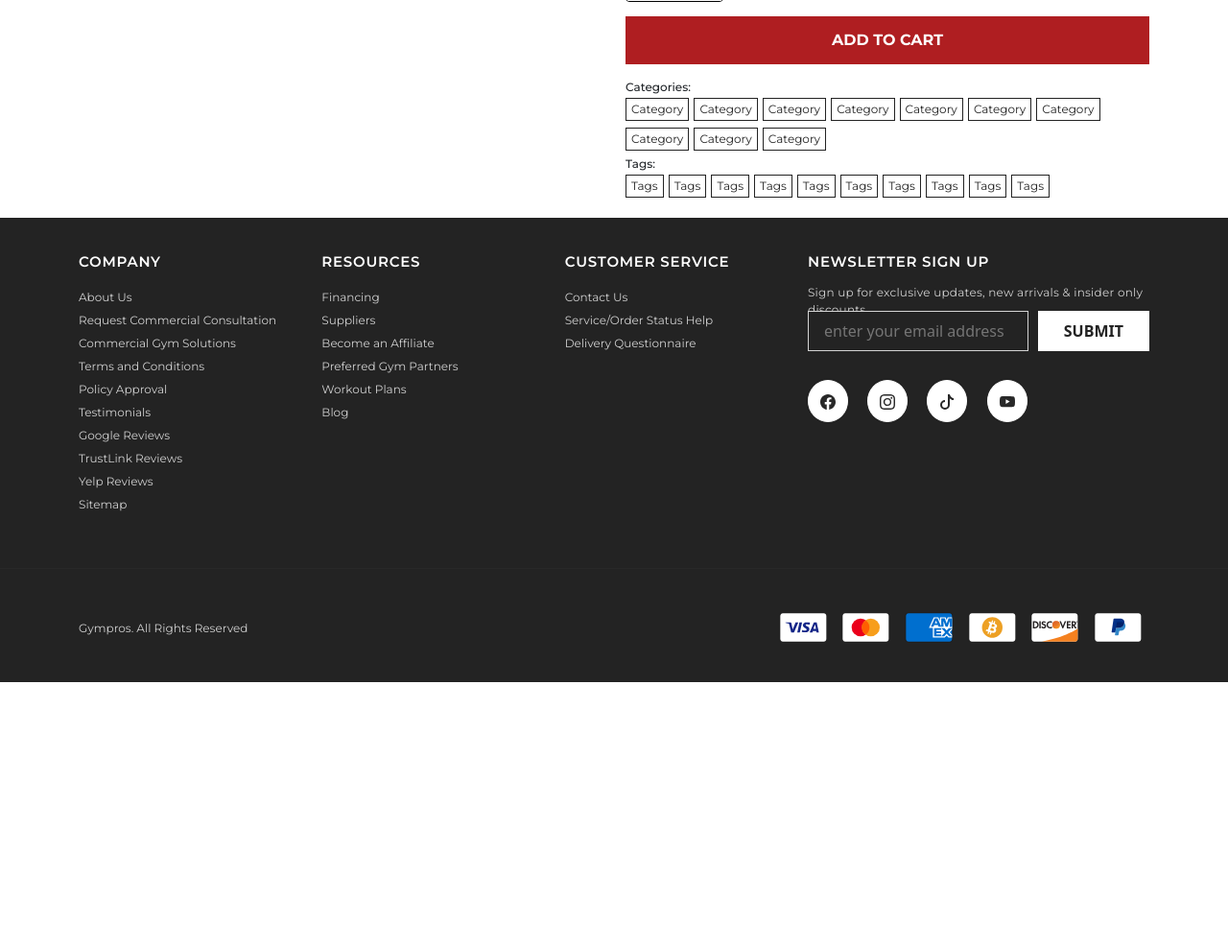
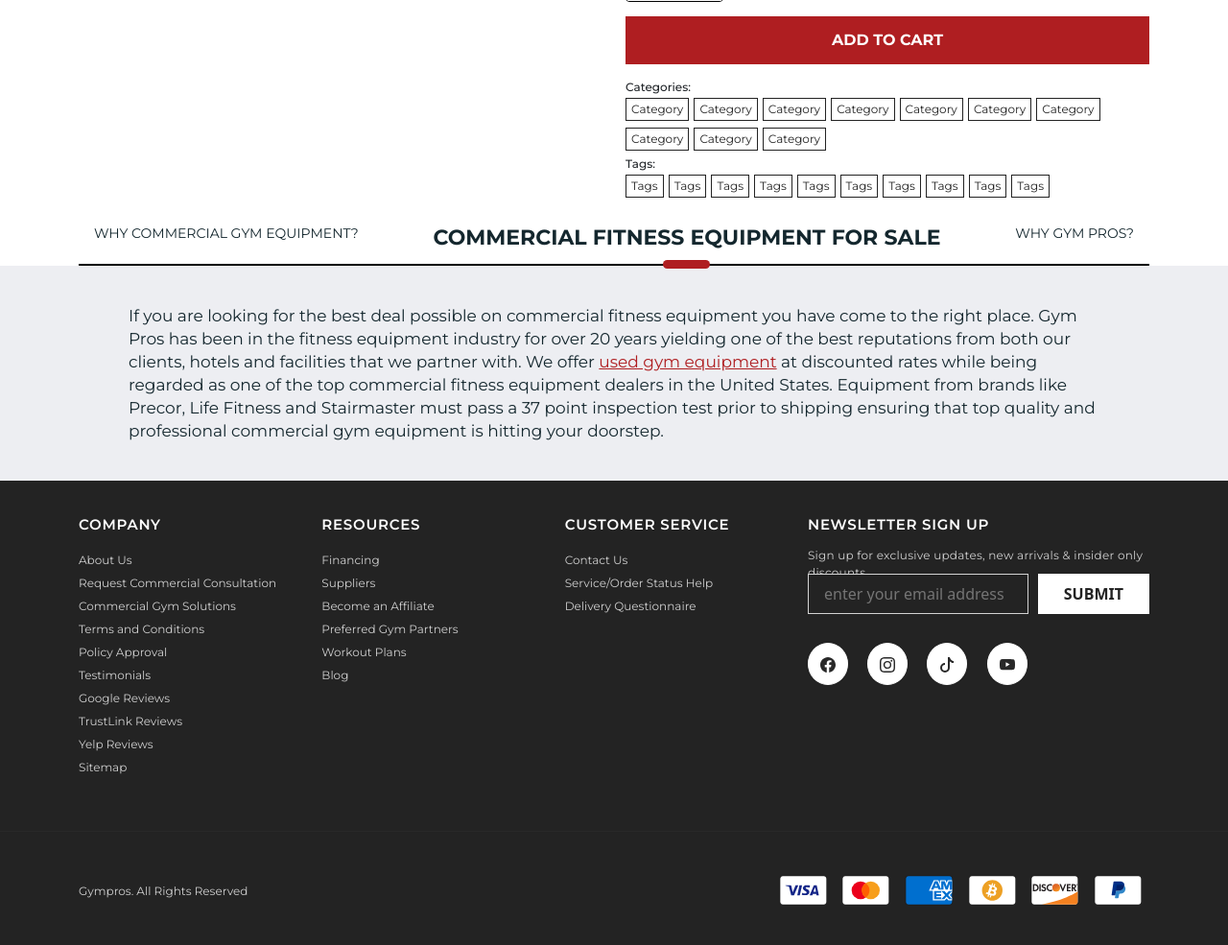
Before and after one commit to Prakash202112345/gympros-html, a PHP site: page /product-detail.php in a window 1280 px wide. Shown: the part 1238-2223 px from the top of the page at 96% size. Before the commit the page ends 1949 px from the top, so only its background shows below. Run offline with PHP 8.4, Linux system fonts and the light colour scheme; some libraries are stand-ins or nearby versions.

Commit message:
product detail page

```diff
--- /dev/null
+++ b/components/product-description.php
@@ -0,0 +1,35 @@
+<section class="commercial-fitness">
+  <div class="container">
+    <div class="row">
+      <div class="col-md-12">
+        <ul class="nav nav-pills justify-content-between" id="pills-tab" role="tablist">
+          <li class="nav-item" role="presentation">
+            <button class="nav-link" id="pills-home-tab" data-bs-toggle="pill" data-bs-target="#pills-home" type="button" role="tab" aria-controls="pills-home" aria-selected="true">Why Commercial Gym Equipment?</button>
+          </li>
+          <li class="nav-item" role="presentation">
+            <button class="nav-link active" id="pills-profile-tab" data-bs-toggle="pill" data-bs-target="#pills-profile" type="button" role="tab" aria-controls="pills-profile" aria-selected="false">COMMERCIAL FITNESS EQUIPMENT FOR SALE
+            </button>
+          </li>
+          <li class="nav-item" role="presentation">
+            <button class="nav-link" id="pills-contact-tab" data-bs-toggle="pill" data-bs-target="#pills-contact" type="button" role="tab" aria-controls="pills-contact" aria-selected="false">Why Gym Pros?</button>
+          </li>
+        </ul>
+
+      </div>
+    </div>
+  </div>
+</section>
+
+<section class="commercial-fitness-content">
+  <div class="container">
+    <div class="row mx-0">
+      <div class="col-md-12">
+        <div class="tab-content" id="pills-tabContent">
+          <div class="tab-pane fade" id="pills-home" role="tabpanel" aria-labelledby="pills-home-tab" tabindex="0">Lorem, ipsum dolor sit amet consectetur adipisicing elit. Optio rem reprehenderit quisquam numquam voluptatum vitae, animi, recusandae fuga possimus accusamus totam ratione omnis ut aliquid vero itaque alias odit ex.</div>
+          <div class="tab-pane fade show active" id="pills-profile" role="tabpanel" aria-labelledby="pills-profile-tab" tabindex="0">If you are looking for the best deal possible on commercial fitness equipment you have come to the right place. Gym Pros has been in the fitness equipment industry for over 20 years yielding one of the best reputations from both our clients, hotels and facilities that we partner with. We offer <a href="">used gym equipment</a> at discounted rates while being regarded as one of the top commercial fitness equipment dealers in the United States. Equipment from brands like Precor, Life Fitness and Stairmaster must pass a 37 point inspection test prior to shipping ensuring that top quality and professional commercial gym equipment is hitting your doorstep.</div>
+          <div class="tab-pane fade" id="pills-contact" role="tabpanel" aria-labelledby="pills-contact-tab" tabindex="0">Lorem ipsum dolor sit amet consectetur adipisicing elit. Illo sapiente ad placeat nulla expedita necessitatibus officiis temporibus, suscipit modi vitae molestiae. Excepturi exercitationem eaque id, molestias quod animi dolores tempora! Lorem ipsum dolor sit, amet consectetur adipisicing elit. Totam quos possimus nostrum cumque optio sit, commodi ducimus quas. Facere nobis iusto ab facilis architecto blanditiis, porro voluptatum voluptas officiis voluptatibus.</div>
+        </div>
+      </div>
+    </div>
+  </div>
+</section>
--- a/product-detail.php
+++ b/product-detail.php
@@ -104,6 +104,10 @@ include './components/header.php';
   </div>
 </div>
 
+<?php
+include './components/product-description.php'
+?>
+
 
 <?php
 include './components/footer.php';
```
